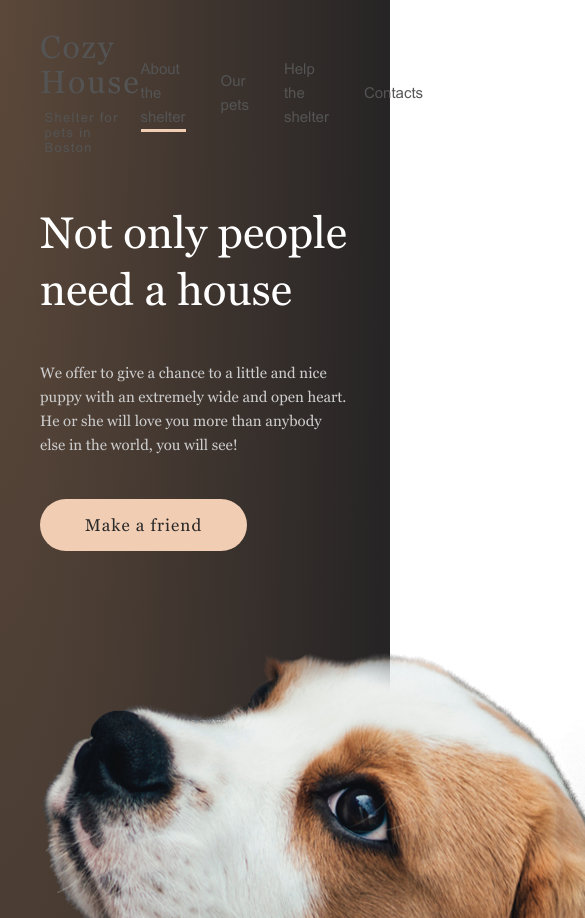
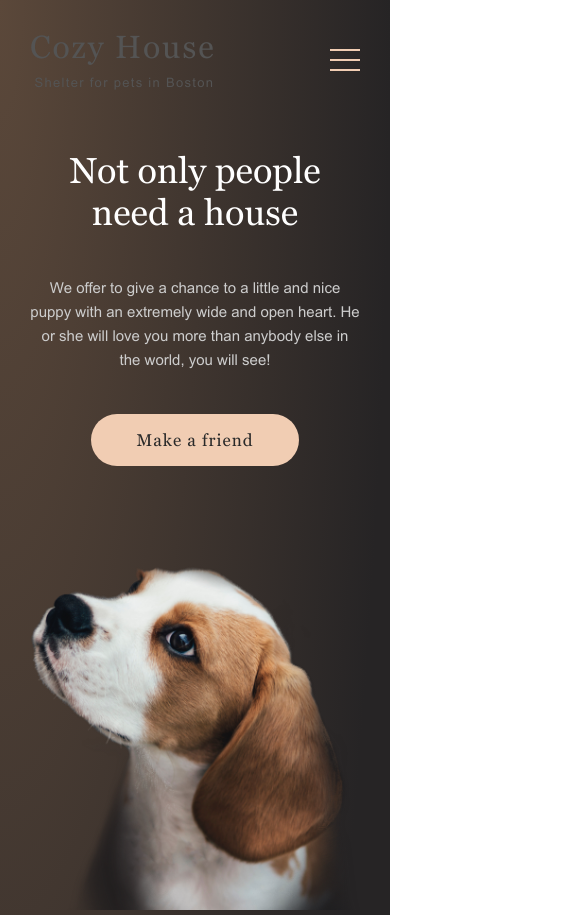
Before and after one commit to karimch21/shelter, a website built with webpack: page shelter/src/pages/main/index.html in a window 390 px wide. Shown: the top 918 px of the page, 585 px wide, since content can reach past the window. Built offline with nearby package versions, Linux system fonts and the light colour scheme.

Commit message:
feat: add media(768-320px) styles for header and promo block in main page

```diff
--- a/shelter/src/assets/styles/global.sass
+++ b/shelter/src/assets/styles/global.sass
@@ -18,6 +18,7 @@ body
   font-style: normal
   font-weight: 400
   font-family: 'Georgia'
+  font-size: 16px
 
 ul,li,p,div, h1,h2,h3,h4,h5,h6,section,article,main,*
   padding: 0
@@ -81,6 +82,52 @@ button
   letter-spacing: 0.06em
   color: #545454
 
+.burger-menu
+  display: none
+  position: relative
+  width: 30px
+  height: 22px
+  cursor: pointer
+  &::after,
+  &::before
+    content: ""
+  &::after,
+  &::before,
+  & div
+    height: 2px
+    background-color: #F1CDB3
+    width: 100%
+    position: absolute
+    left: 0
+  &::after
+    top: 0
+  &::before
+    bottom: 0
+  & div
+    top: 50%
+    transform: translateY(-50%)
+
 @import ./header
 @import ./menu
 @import ./footer
+
+@media (max-width: 768px)
+  .container
+    padding: 0 30px
+  .logo
+    font-weight: 400
+    font-size: 32px
+    line-height: 35px
+    color: #F1CDB3
+
+@media (max-width: 750px)
+  .burger-menu
+    display: block
+  .menu
+    display: none
+@media (max-width: 320px)
+  .container
+    padding: 0 10px
+  .header__block
+    padding-left: 10px
+    padding-right: 10px
--- a/shelter/src/assets/styles/header.sass
+++ b/shelter/src/assets/styles/header.sass
@@ -5,3 +5,7 @@
   align-items: center
   justify-content: space-between
   width: 100%
+
+@media (max-width: 768px)
+  .header__block
+    padding: 30px 0 60px
--- a/shelter/src/assets/styles/media.sass
+++ /dev/null
@@ -1,3 +0,0 @@
-@media (max-width: 768px)
-  .container
-    padding: 0 30px
--- a/shelter/src/pages/main/index.html
+++ b/shelter/src/pages/main/index.html
@@ -18,6 +18,9 @@
             Cozy House
             <span>Shelter for pets in Boston</span>
           </a>
+          <button class="burger-menu">
+            <div></div>
+          </button>
           <nav class="menu">
             <ul class="menu__items">
               <li class="menu__item menu__item_active"><a href="#" class="menu__link">About the shelter</a></li>
@@ -52,7 +55,9 @@
       </div>
     </section>
   </div>
+  <!--
   <section class="about">
+    <div class="container">
       <div class="about__container about__box">
         <div class="about__img-wrap">
           <img src=".././../assets/img/dogCat.png" alt="" class="about__img">
@@ -73,6 +78,7 @@
             pets and would hardly ever leave them alone.
           </p>
 
+        </div>
       </div>
     </div>
   </section>
@@ -314,7 +320,7 @@
         <img src="../../assets/img/waitDog.png" alt="" class="footer__img">
       </div>
     </div>
-  </footer>
+  </footer>-->
 </body>
 
 </html>
--- a/shelter/src/pages/main/media.sass
+++ b/shelter/src/pages/main/media.sass
@@ -9,3 +9,43 @@
       margin-bottom: 100px
     &__img-wrap
       margin: 0 auto
+
+@media (max-width: 768px)
+  .promo__wrap
+    display: flex
+    flex-direction: column
+  .promo_btn
+    margin: 0 auto
+  .promo__img-wrap
+    max-width: 569px
+  .promo__img-wrap
+    margin: 0 auto
+    margin-left: auto
+    margin-right: 0
+
+@media (max-width:750px)
+  .promo_title
+    max-width: 100%
+    text-align: center
+  .promo__wrap
+    max-width: 100%
+  .promo_text
+    text-align: center
+    font-family: 'Arial'
+@media (max-width:480px)
+  .promo_title
+    font-size: 36px
+    line-height: 42px
+@media (max-width:320px)
+  .promo_title
+    max-width: 200px
+    margin: 0 auto
+    margin-bottom: 42px
+    font-size: 28px
+    line-height: 32px
+  .promo_text
+    font-size: 15px
+  .promo__wrap
+    margin-bottom: 105px
+  .promo__img-wrap
+    max-width: 262px
--- a/shelter/src/pages/main/style.sass
+++ b/shelter/src/pages/main/style.sass
@@ -38,6 +38,8 @@
 
 .promo__img-wrap
   max-width: 698px
+  img
+    width: 100%
 
 .about__container
   max-width: 854px
```
Lines whose indentation alone changed are shown as unchanged.
